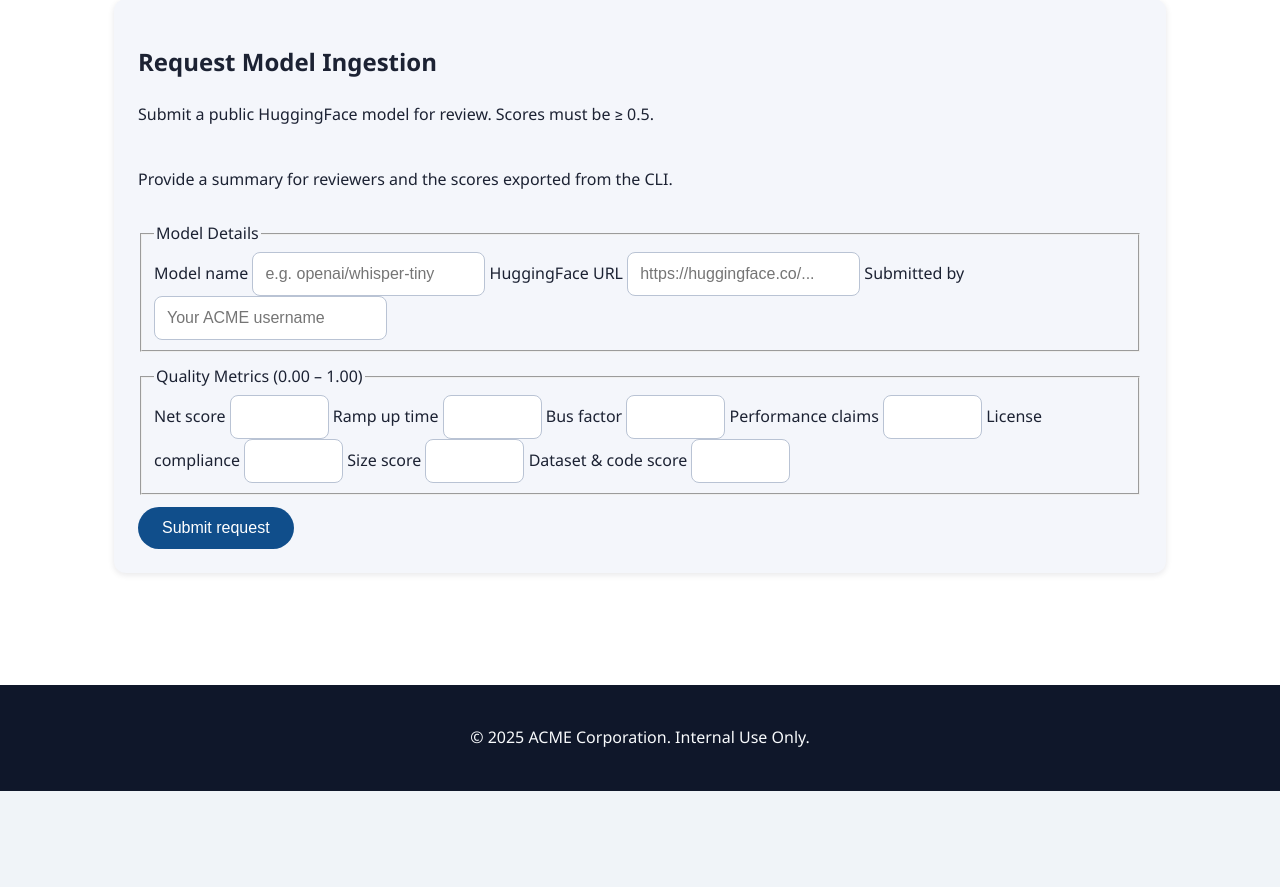
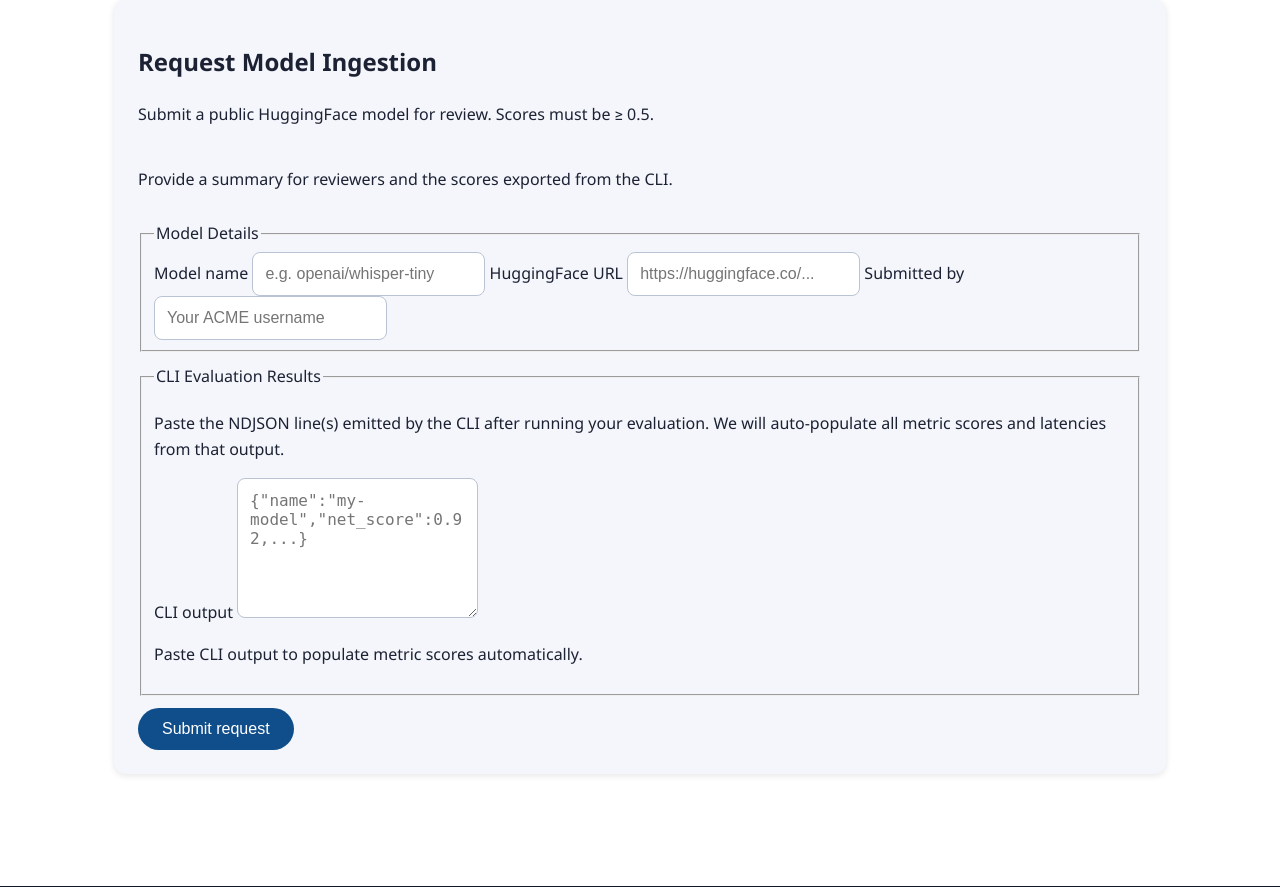
Before and after one commit to giodegeronimo/ACMEModels, a Flask app: page /ingest in a window 1280 px wide. Shown: the part 103-990 px from the top of the page. Before the commit the page ends 894 px from the top, so only its background shows below. Run offline with Flask 3, Linux system fonts and the light colour scheme.

Commit message:
making more compliant with OpenAPI Spec

```diff
--- a/src/webapp/data_store.py
+++ b/src/webapp/data_store.py
@@ -19,6 +19,24 @@ SUPPORTED_ARTIFACT_TYPES = {"model", "dataset", "code"}
 IMPLEMENTED_ARTIFACT_TYPES = {"model"}
 
 
+def _normalize_metrics_payload(metrics: Mapping[str, Any]) -> Dict[str, Any]:
+    """Convert metric payloads into JSON-serialisable primitives with floats."""
+
+    def _normalize(value: Any) -> Any:
+        if isinstance(value, Mapping):
+            return _normalize_metrics_payload(value)
+        if isinstance(value, list):
+            return [_normalize(item) for item in value]
+        if isinstance(value, bool) or value is None:
+            return value
+        try:
+            numeric = float(value)
+        except (TypeError, ValueError):
+            return value
+        return numeric
+
+    return {key: _normalize(value) for key, value in metrics.items()}
+
 @dataclass
 class ModelRecord:
     """Representation of a model in the registry prototype."""
@@ -37,11 +55,25 @@ class ModelRecord:
     card_url: str
     parents: List[str] = field(default_factory=list)
     children: List[str] = field(default_factory=list)
-    metrics: Dict[str, float] = field(default_factory=dict)
+    metrics: Dict[str, Any] = field(default_factory=dict)
+
+    def metric_scalar(self, key: str) -> Optional[float]:
+        """Return a metric as a float if possible, otherwise None."""
+        value = self.metrics.get(key)
+        if isinstance(value, bool):
+            return float(value)
+        if isinstance(value, (int, float)):
+            return float(value)
+        if isinstance(value, str):
+            try:
+                return float(value)
+            except ValueError:
+                return None
+        return None
 
     def to_metadata(self) -> Dict[str, Any]:
         """Return artifact metadata compatible with the OpenAPI spec."""
-        return {
+        payload = {
             "name": self.name,
             "id": self.model_id,
             "type": "model",
@@ -52,6 +84,10 @@ class ModelRecord:
             "size_mb": self.size_mb,
             "tags": list(self.tags),
         }
+        score = self.metric_scalar("net_score")
+        if score is not None:
+            payload["net_score"] = score
+        return payload
 
     def to_model_payload(self) -> Dict[str, Any]:
         """Return the legacy model payload used by the UI templates."""
@@ -447,7 +483,10 @@ class DataStore:
         tags = list(data.get("tags") or [])
         parents = list(data.get("parents") or [])
         children = list(data.get("children") or [])
-        metrics = dict(data.get("metrics") or {})
+        metrics_raw = data.get("metrics") or {}
+        if not isinstance(metrics_raw, Mapping):
+            raise ValueError("metrics must be an object.")
+        metrics = _normalize_metrics_payload(metrics_raw)
         try:
             size_mb = float(data.get("size_mb") or 0.0)
         except (TypeError, ValueError) as exc:
@@ -520,7 +559,10 @@ class DataStore:
         if "card_excerpt" in data:
             record.card_excerpt = str(data["card_excerpt"])
         if "metrics" in data:
-            record.metrics = dict(data["metrics"] or {})
+            metrics_payload = data.get("metrics") or {}
+            if not isinstance(metrics_payload, Mapping):
+                raise ValueError("metrics must be an object.")
+            record.metrics = _normalize_metrics_payload(metrics_payload)
         if "parents" in data:
             record.parents = list(data["parents"] or [])
         if "children" in data:
@@ -541,51 +583,86 @@ class DataStore:
 
         metrics = record.metrics or {}
 
-        def metric_value(key: str, default: float) -> float:
-            try:
-                return float(metrics.get(key, default))
-            except (TypeError, ValueError):
-                return float(default)
+        def scalar(key: str, fallback: float = 0.0) -> float:
+            value = metrics.get(key, fallback)
+            if isinstance(value, bool):
+                return float(value)
+            if isinstance(value, (int, float)):
+                return float(value)
+            if isinstance(value, str):
+                try:
+                    return float(value)
+                except ValueError:
+                    return float(fallback)
+            return float(fallback)
 
-        size_score_value = metric_value("size_score", 0.72)
-        dataset_score = metric_value("dataset_and_code_score", 0.7)
-        latency = 0.05
+        def latency_value(key: str, fallback: float = 0.0) -> float:
+            latency_key = f"{key}_latency"
+            value = metrics.get(latency_key, fallback)
+            if isinstance(value, bool):
+                return float(value)
+            if isinstance(value, (int, float)):
+                return float(value)
+            if isinstance(value, str):
+                try:
+                    return float(value)
+                except ValueError:
+                    return float(fallback)
+            return float(fallback)
 
-        size_score = {
-            "raspberry_pi": max(0.0, min(1.0, size_score_value)),
-            "jetson_nano": max(0.0, min(1.0, size_score_value * 0.95 + 0.03)),
-            "desktop_pc": max(0.0, min(1.0, size_score_value * 0.9 + 0.05)),
-            "aws_server": max(0.0, min(1.0, size_score_value * 0.85 + 0.07)),
-        }
+        size_metric = metrics.get("size_score")
+        if isinstance(size_metric, Mapping):
+            size_score: Dict[str, float] = {}
+            for device, value in size_metric.items():
+                if isinstance(value, (int, float)) and not isinstance(value, bool):
+                    size_score[str(device)] = float(value)
+                elif isinstance(value, str):
+                    try:
+                        size_score[str(device)] = float(value)
+                    except ValueError:
+                        size_score[str(device)] = scalar("size_score", 0.0)
+                else:
+                    size_score[str(device)] = scalar("size_score", 0.0)
+        else:
+            size_score_value = scalar("size_score", 0.72)
+            size_score = {
+                "raspberry_pi": max(0.0, min(1.0, size_score_value)),
+                "jetson_nano": max(0.0, min(1.0, size_score_value * 0.95 + 0.03)),
+                "desktop_pc": max(0.0, min(1.0, size_score_value * 0.9 + 0.05)),
+                "aws_server": max(0.0, min(1.0, size_score_value * 0.85 + 0.07)),
+            }
 
-        return {
+        dataset_and_code = scalar("dataset_and_code_score", 0.7)
+
+        payload = {
             "name": record.name,
             "category": next(iter(record.tags), "model"),
-            "net_score": metric_value("net_score", 0.75),
-            "net_score_latency": latency,
-            "ramp_up_time": metric_value("ramp_up_time", 0.8),
-            "ramp_up_time_latency": latency,
-            "bus_factor": metric_value("bus_factor", 0.7),
-            "bus_factor_latency": latency,
-            "performance_claims": metric_value("performance_claims", 0.7),
-            "performance_claims_latency": latency,
-            "license": metric_value("license", 0.8),
-            "license_latency": latency,
-            "dataset_and_code_score": dataset_score,
-            "dataset_and_code_score_latency": latency,
-            "dataset_quality": dataset_score,
-            "dataset_quality_latency": latency,
-            "code_quality": dataset_score,
-            "code_quality_latency": latency,
-            "reproducibility": metric_value("net_score", 0.75),
-            "reproducibility_latency": latency,
-            "reviewedness": metric_value("performance_claims", 0.7),
-            "reviewedness_latency": latency,
-            "tree_score": metric_value("bus_factor", 0.7),
-            "tree_score_latency": latency,
+            "net_score": scalar("net_score", 0.0),
+            "net_score_latency": latency_value("net_score"),
+            "ramp_up_time": scalar("ramp_up_time", 0.0),
+            "ramp_up_time_latency": latency_value("ramp_up_time"),
+            "bus_factor": scalar("bus_factor", 0.0),
+            "bus_factor_latency": latency_value("bus_factor"),
+            "performance_claims": scalar("performance_claims", 0.0),
+            "performance_claims_latency": latency_value("performance_claims"),
+            "license": scalar("license", 0.0),
+            "license_latency": latency_value("license"),
+            "dataset_and_code_score": dataset_and_code,
+            "dataset_and_code_score_latency": latency_value("dataset_and_code_score"),
+            "dataset_quality": scalar("dataset_quality", dataset_and_code),
+            "dataset_quality_latency": latency_value("dataset_quality"),
+            "code_quality": scalar("code_quality", dataset_and_code),
+            "code_quality_latency": latency_value("code_quality"),
+            "reproducibility": scalar("reproducibility", scalar("net_score", 0.0)),
+            "reproducibility_latency": latency_value("reproducibility"),
+            "reviewedness": scalar("reviewedness", scalar("performance_claims", 0.0)),
+            "reviewedness_latency": latency_value("reviewedness"),
+            "tree_score": scalar("tree_score", scalar("bus_factor", 0.0)),
+            "tree_score_latency": latency_value("tree_score"),
             "size_score": size_score,
-            "size_score_latency": latency,
+            "size_score_latency": latency_value("size_score"),
         }
+        return payload
 
     def artifact_cost(
         self,
@@ -667,7 +744,13 @@ class DataStore:
 
         matches: List[Dict[str, Any]] = []
         for record in self._iter_models():
-            haystack = "\n".join((record.name, record.description, record.card_excerpt))
+            fields = [
+                record.name,
+                record.model_id,
+                record.description if isinstance(record.description, str) else str(record.description),
+                record.card_excerpt if isinstance(record.card_excerpt, str) else str(record.card_excerpt),
+            ]
+            haystack = "\n".join(str(field or "") for field in fields)
             if compiled.search(haystack):
                 matches.append(record.to_metadata())
         return matches
--- a/src/webapp/static/css/styles.css
+++ b/src/webapp/static/css/styles.css
@@ -248,7 +248,8 @@ form {
 input[type="text"],
 input[type="url"],
 input[type="number"],
-input[type="search"] {
+input[type="search"],
+textarea {
     padding: 0.75rem;
     border: 1px solid #b9c3d4;
     border-radius: 8px;
@@ -290,6 +291,24 @@ button[disabled] {
 .status-message {
     margin-top: 1rem;
     color: var(--color-muted);
+}
+
+.metric-highlight {
+    display: inline-flex;
+    align-items: center;
+    gap: 0.25rem;
+    font-size: 1.15rem;
+    font-weight: 600;
+}
+
+.metric-list {
+    margin: 0.25rem 0;
+    padding-left: 1.25rem;
+}
+
+.form-help--error {
+    color: var(--color-danger);
+    font-weight: 600;
 }
 
 .alert {
--- a/src/webapp/static/js/app.js
+++ b/src/webapp/static/js/app.js
@@ -28,6 +28,108 @@ function formatTimestamp(epochSeconds) {
     });
 }
 
+function formatScore(value) {
+    if (value === null || value === undefined || value === "") {
+        return "—";
+    }
+    const numeric = Number.parseFloat(value);
+    if (Number.isNaN(numeric)) {
+        return String(value);
+    }
+    return numeric.toFixed(2);
+}
+
+function formatLatency(value) {
+    if (value === null || value === undefined || value === "") {
+        return "—";
+    }
+    const numeric = Number.parseFloat(value);
+    if (Number.isNaN(numeric)) {
+        return String(value);
+    }
+    return `${Math.round(numeric)} ms`;
+}
+
+function normalizeMetricValue(value) {
+    if (value === null || value === undefined) {
+        return value;
+    }
+    if (Array.isArray(value)) {
+        return value.map(normalizeMetricValue);
+    }
+    if (typeof value === "object") {
+        const normalized = {};
+        for (const [key, nestedValue] of Object.entries(value)) {
+            normalized[key] = normalizeMetricValue(nestedValue);
+        }
+        return normalized;
+    }
+    if (typeof value === "boolean") {
+        return value;
+    }
+    const numeric = Number(value);
+    if (!Number.isNaN(numeric) && Number.isFinite(numeric)) {
+        return numeric;
+    }
+    return value;
+}
+
+function parseCliResults(rawText, preferredName) {
+    if (!rawText) {
+        throw new Error("CLI output is required.");
+    }
+    const lines = rawText
+        .split(/\r?\n/)
+        .map((line) => line.trim())
+        .filter(Boolean);
+    if (!lines.length) {
+        throw new Error("CLI output is required.");
+    }
+
+    const records = [];
+    for (const line of lines) {
+        try {
+            const parsed = JSON.parse(line);
+            if (parsed && typeof parsed === "object") {
+                records.push(parsed);
+            }
+        } catch (error) {
+            throw new Error("CLI output must be valid JSON (NDJSON).");
+        }
+    }
+    if (!records.length) {
+        throw new Error("No valid records found in CLI output.");
+    }
+
+    let selected = null;
+    const normalizedPreference = preferredName ? preferredName.trim().toLowerCase() : "";
+    if (normalizedPreference) {
+        selected = records.find(
+            (record) => typeof record.name === "string"
+                && record.name.trim().toLowerCase() === normalizedPreference
+        );
+    }
+    if (!selected) {
+        [selected] = records;
+    }
+
+    if (!selected || typeof selected !== "object") {
+        throw new Error("Unable to determine which CLI record to use.");
+    }
+
+    const metrics = {};
+    for (const [key, value] of Object.entries(selected)) {
+        if (key === "name" || key === "category") continue;
+        metrics[key] = normalizeMetricValue(value);
+    }
+
+    return {
+        record: selected,
+        metrics,
+        totalRecords: records.length,
+    };
+}
+
 function initModelDirectory() {
     const form = document.getElementById("model-search-form");
     const tableBody = document.getElementById("model-table-body");
@@ -53,6 +155,7 @@ function initModelDirectory() {
             row.innerHTML = `
                 <td><a href="/models/${encodeURIComponent(item.id)}">${item.name}</a></td>
                 <td>${item.owner ?? "—"}</td>
+                <td>${formatScore(item.net_score)}</td>
                 <td>${item.license?.toUpperCase?.() ?? "—"}</td>
                 <td>${item.vetted ? "Yes" : "No"}</td>
                 <td>${item.size_mb != null ? Number.parseFloat(item.size_mb).toFixed(1) : "—"}</td>
@@ -162,6 +265,83 @@ function initModelDetail() {
     const modelId = panel.getAttribute("data-model-id");
     const lineageContainer = document.getElementById("lineage-container");
     const sizeContainer = document.getElementById("size-cost-container");
+    const metricsTableBody = document.getElementById("metrics-table-body");
+    const metricsStatusCell = document.getElementById("metrics-status");
+    const netScoreHighlight = document.getElementById("headline-net-score");
+
+    const METRIC_ORDER = [
+        ["net_score", "Net Score"],
+        ["ramp_up_time", "Ramp Up Time"],
+        ["bus_factor", "Bus Factor"],
+        ["performance_claims", "Performance Claims"],
+        ["license", "License Compliance"],
+        ["dataset_and_code_score", "Dataset & Code Score"],
+        ["dataset_quality", "Dataset Quality"],
+        ["code_quality", "Code Quality"],
+        ["reproducibility", "Reproducibility"],
+        ["reviewedness", "Reviewedness"],
+        ["tree_score", "Tree Score"],
+        ["size_score", "Size Suitability"],
+    ];
+
+    const renderMetrics = (payload) => {
+        if (!metricsTableBody) return;
+        metricsTableBody.innerHTML = "";
+
+        if (!payload || typeof payload !== "object") {
+            const row = document.createElement("tr");
+            const cell = document.createElement("td");
+            cell.colSpan = 3;
+            cell.textContent = "No metric details available.";
+            row.appendChild(cell);
+            metricsTableBody.appendChild(row);
+            return;
+        }
+
+        if (netScoreHighlight) {
+            netScoreHighlight.textContent = formatScore(payload.net_score);
+        }
+
+        for (const [key, label] of METRIC_ORDER) {
+            const value = payload[key];
+            const latency = payload[`${key}_latency`];
+
+            const row = document.createElement("tr");
+            const nameCell = document.createElement("td");
+            const valueCell = document.createElement("td");
+            const latencyCell = document.createElement("td");
+
+            nameCell.textContent = label;
+
+            if (value && typeof value === "object" && !Array.isArray(value)) {
+                const list = document.createElement("ul");
+                list.className = "metric-list";
+                for (const [subKey, subValue] of Object.entries(value)) {
+                    const item = document.createElement("li");
+                    const prettyKey = subKey.replace(/_/g, " ");
+                    const strong = document.createElement("strong");
+                    strong.textContent = `${prettyKey}:`;
+                    item.appendChild(strong);
+                    item.append(` ${formatScore(subValue)}`);
+                    list.appendChild(item);
+                }
+                valueCell.appendChild(list);
+            } else {
+                valueCell.textContent = formatScore(value);
+            }
+
+            latencyCell.textContent = formatLatency(latency);
+
+            row.appendChild(nameCell);
+            row.appendChild(valueCell);
+            row.appendChild(latencyCell);
+            metricsTableBody.appendChild(row);
+        }
+    };
+
+    if (metricsStatusCell) {
+        metricsStatusCell.textContent = "Loading metrics…";
+    }
 
     const renderLineage = (payload) => {
         if (!lineageContainer) return;
@@ -254,6 +434,23 @@ function initModelDetail() {
         sizeContainer.appendChild(grid);
     };
 
+    fetchJson(`/api/artifact/model/${encodeURIComponent(modelId)}/rate`)
+        .then(renderMetrics)
+        .catch(() => {
+            if (metricsTableBody) {
+                metricsTableBody.innerHTML = "";
+                const row = document.createElement("tr");
+                const cell = document.createElement("td");
+                cell.colSpan = 3;
+                cell.textContent = "Failed to load metrics.";
+                row.appendChild(cell);
+                metricsTableBody.appendChild(row);
+            }
+            if (netScoreHighlight) {
+                netScoreHighlight.textContent = "—";
+            }
+        });
+
     fetchJson(`/api/artifact/model/${encodeURIComponent(modelId)}/lineage`)
         .then(renderLineage)
         .catch(() => {
@@ -276,28 +473,99 @@ function initIngestForm() {
     const statusEl = document.getElementById("ingest-status");
     if (!form || !statusEl) return;
 
-    const metricInputs = form.querySelectorAll("input[name^='metrics']");
+    const cliField = document.getElementById("cli-results");
+    const previewEl = document.getElementById("cli-preview");
+    let cachedCli = null;
+
+    const renderCliPreview = () => {
+        if (!previewEl) return;
+        if (!cliField || !cliField.value.trim()) {
+            previewEl.textContent = "Paste CLI output to populate metric scores automatically.";
+            previewEl.classList.remove("form-help--error");
+            cachedCli = null;
+            return;
+        }
+
+        try {
+            const parsed = parseCliResults(cliField.value, form.name.value);
+            cachedCli = parsed;
+
+            const summaryParts = [];
+            if (parsed.record.name) {
+                summaryParts.push(`Loaded metrics for ${parsed.record.name}.`);
+            }
+            if (typeof parsed.metrics.net_score !== "undefined") {
+                summaryParts.push(`Net score ${formatScore(parsed.metrics.net_score)}.`);
+            }
+            if (parsed.totalRecords > 1) {
+                summaryParts.push(`(${parsed.totalRecords} records detected; using the best match.)`);
+            }
+            previewEl.textContent = summaryParts.join(" ");
+            previewEl.classList.remove("form-help--error");
+        } catch (error) {
+            cachedCli = null;
+            previewEl.textContent = error.message;
+            previewEl.classList.add("form-help--error");
+        }
+    };
+
+    if (cliField) {
+        cliField.addEventListener("input", renderCliPreview);
+    }
+    const nameField = form.querySelector("input[name='name']");
+    if (nameField) {
+        nameField.addEventListener("input", () => {
+            if (cliField && cliField.value.trim()) {
+                renderCliPreview();
+            }
+        });
+    }
 
     form.addEventListener("submit", async (event) => {
         event.preventDefault();
         statusEl.hidden = false;
         statusEl.textContent = "Submitting request…";
 
-        const metrics = {};
-        metricInputs.forEach((input) => {
-            const key = input.name.replace("metrics[", "").replace("]", "");
-            metrics[key] = Number.parseFloat(input.value);
-        });
+        const cliText = cliField ? cliField.value : "";
+        let parsedCli = cachedCli;
+        if (!parsedCli) {
+            try {
+                parsedCli = parseCliResults(cliText, form.name.value);
+            } catch (error) {
+                statusEl.textContent = `Unable to read CLI output. ${error.message}`;
+                return;
+            }
+        }
 
         const submittedBy = form.submitted_by.value.trim();
+        let modelName = form.name.value.trim();
+        if (!modelName && parsedCli.record.name) {
+            modelName = parsedCli.record.name;
+            form.name.value = modelName;
+        }
+        if (!modelName) {
+            statusEl.textContent = "Model name is required.";
+            return;
+        }
+
+        const sourceUrl = form.source_url.value.trim();
+        if (!sourceUrl) {
+            statusEl.textContent = "HuggingFace URL is required.";
+            return;
+        }
+
         const payload = {
-            name: form.name.value.trim(),
-            url: form.source_url.value.trim(),
-            download_url: form.source_url.value.trim(),
+            name: modelName,
+            url: sourceUrl,
+            download_url: sourceUrl,
             owner: submittedBy || "external",
             submitted_by: submittedBy || undefined,
-            metrics
+            metrics: parsedCli.metrics || {},
         };
+
+        if (parsedCli.record.category) {
+            payload.tags = [parsedCli.record.category];
+        }
 
         try {
             const response = await fetchJson("/api/artifact/model", {
@@ -307,10 +575,17 @@ function initIngestForm() {
             const artifactId = response?.metadata?.id ?? "unknown";
             statusEl.textContent = `Artifact registered. ID: ${artifactId}`;
             form.reset();
+            cachedCli = null;
+            if (previewEl) {
+                previewEl.textContent = "Paste CLI output to populate metric scores automatically.";
+                previewEl.classList.remove("form-help--error");
+            }
         } catch (error) {
             statusEl.textContent = `Unable to submit request. ${error.message}`;
         }
     });
+
+    renderCliPreview();
 }
 
 function initLicenseForm() {
--- a/src/webapp/templates/ingest.html
+++ b/src/webapp/templates/ingest.html
@@ -22,20 +22,14 @@
         </fieldset>
 
         <fieldset>
-            <legend>Quality Metrics (0.00 – 1.00)</legend>
-            {% set metrics = [
-                ("net_score", "Net score"),
-                ("ramp_up_time", "Ramp up time"),
-                ("bus_factor", "Bus factor"),
-                ("performance_claims", "Performance claims"),
-                ("license", "License compliance"),
-                ("size_score", "Size score"),
-                ("dataset_and_code_score", "Dataset & code score"),
-            ] %}
-            {% for metric_id, label in metrics %}
-                <label for="{{ metric_id }}">{{ label }}</label>
-                <input id="{{ metric_id }}" name="metrics[{{ metric_id }}]" type="number" min="0" max="1" step="0.01" required>
-            {% endfor %}
+            <legend>CLI Evaluation Results</legend>
+            <p class="form-help">
+                Paste the NDJSON line(s) emitted by the CLI after running your evaluation.
+                We will auto-populate all metric scores and latencies from that output.
+            </p>
+            <label for="cli-results">CLI output</label>
+            <textarea id="cli-results" name="cli_results" rows="6" required placeholder='{"name":"my-model","net_score":0.92,...}'></textarea>
+            <p id="cli-preview" class="form-help" aria-live="polite"></p>
         </fieldset>
 
         <button type="submit">Submit request</button>
--- a/src/webapp/templates/models.html
+++ b/src/webapp/templates/models.html
@@ -19,6 +19,7 @@
                 <tr>
                     <th scope="col">Model</th>
                     <th scope="col">Owner</th>
+                    <th scope="col">Net Score</th>
                     <th scope="col">License</th>
                     <th scope="col">Vetted</th>
                     <th scope="col">Size (MB)</th>
```
Also changed, not shown: src/webapp/templates/model_detail.html (+7 -5 lines), src/runner.py (line endings or trailing spaces).
